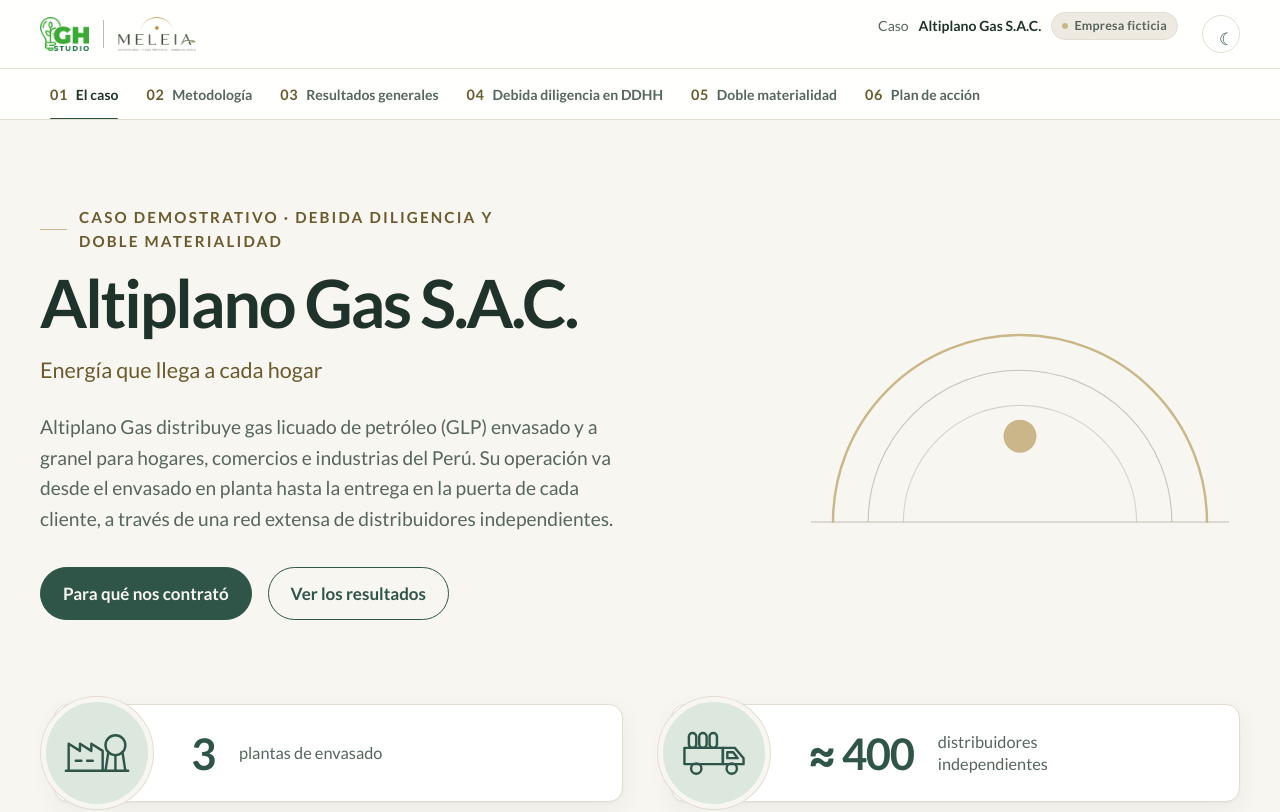
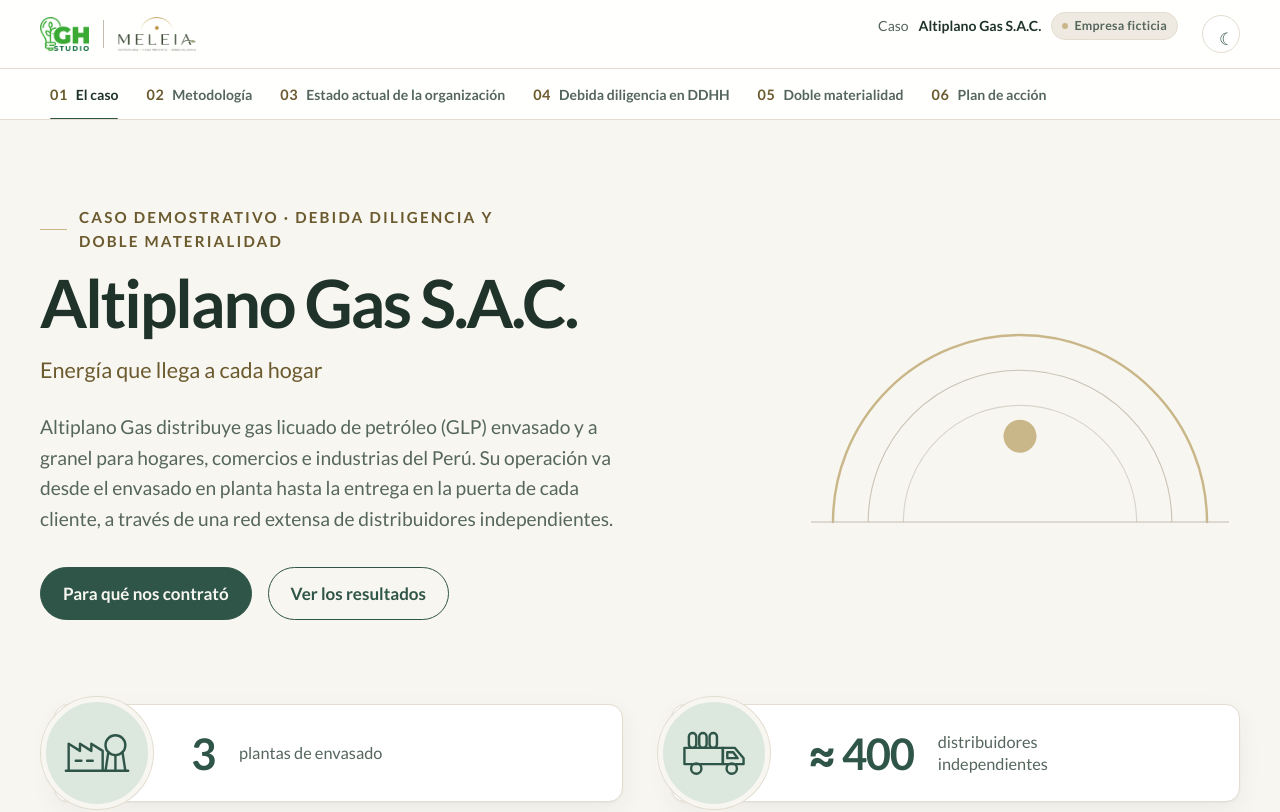
Before and after one commit to Felhilla/meleia-demo-a, a website: page public/index.html in a window 1280 px wide. Shown: the top 812 px of the page. Drawn offline with Linux system fonts and the light colour scheme; no server answers.

Commit message:
Capítulo 03 pasa a llamarse «Estado actual de la organización»
Co-Authored-By: Claude Opus 5.5 <noreply@anthropic.com>

```diff
--- a/public/app.js
+++ b/public/app.js
@@ -62,7 +62,7 @@
   /* ---------- Rutas del relato ----------
      #/                          01 El caso
      #/metodologia               02 Metodología
-     #/resultados                03 Resultados generales
+     #/resultados                03 Estado actual de la organización
      #/ddhh/{dimensiones|riesgos}[/riesgo-xx]           04 Debida diligencia en DDHH
      #/materialidad/{impacto|financiera|doble}[/tema-xx] 05 Doble materialidad
      #/plan                      06 Plan de acción
--- a/public/data/caso.json
+++ b/public/data/caso.json
@@ -546,7 +546,7 @@
     {
       "id": "resultados",
       "numero": "03",
-      "titulo": "Resultados generales",
+      "titulo": "Estado actual de la organización",
       "bajada": "Lo esencial de la debida diligencia y de la materialidad, en una vista."
     },
     {
--- a/public/estilos-relato.css
+++ b/public/estilos-relato.css
@@ -1,4 +1,4 @@
-/* Capítulo 03 · Resultados generales */
+/* Capítulo 03 · Estado actual de la organización */
 .relato-mensaje { display: grid; grid-template-columns: minmax(0, 1fr) minmax(0, 1.2fr); gap: var(--e6); align-items: center; }
 .relato-mensaje:nth-of-type(odd) .relato-texto { order: 2; }
 .relato-texto h3 { font-size: var(--t-h2); margin-bottom: var(--e4); }
```
